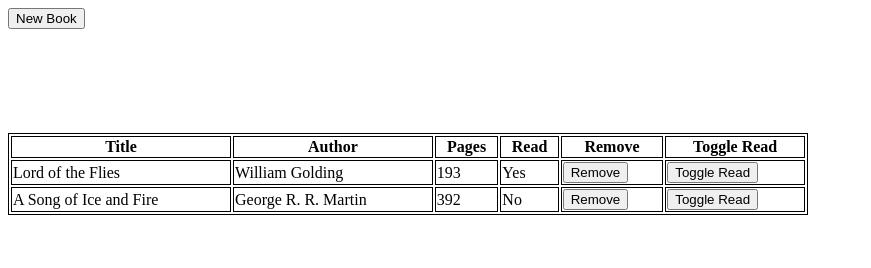
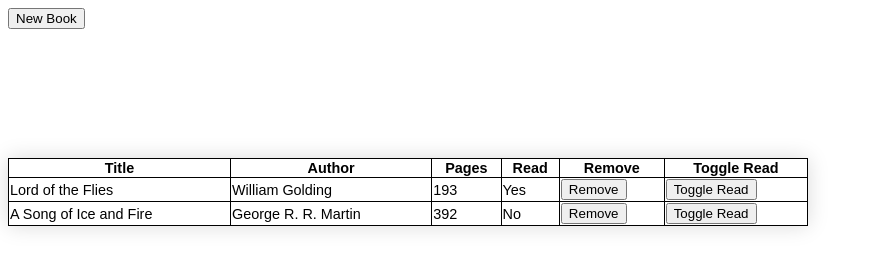
Before and after one commit to clarencechaan/books, a plain HTML site: page index.html in a window 1280 px wide. Shown: the whole page, without its empty margins (0-871 px from the left). Drawn offline with Linux system fonts and the light colour scheme.

Commit message:
updated styling

```diff
--- a/index.html
+++ b/index.html
@@ -12,6 +12,15 @@ table, th, td {
 
 #new-book {
   visibility: hidden;
+}
+
+.styled-table {
+    border-collapse: collapse;
+    margin: 25px 0;
+    font-size: 0.9em;
+    font-family: sans-serif;
+    min-width: 800px;
+    box-shadow: 0 0 20px rgba(0, 0, 0, 0.15);
 }
 
 </style>
@@ -38,7 +47,7 @@ table, th, td {
         <input type="submit" value="Submit">
       </form>
     </div>
-    <table style="width: 800px;" id="table">
+    <table class="styled-table" id="table">
         <tr>
           <th>Title</th>
           <th>Author</th>
```
